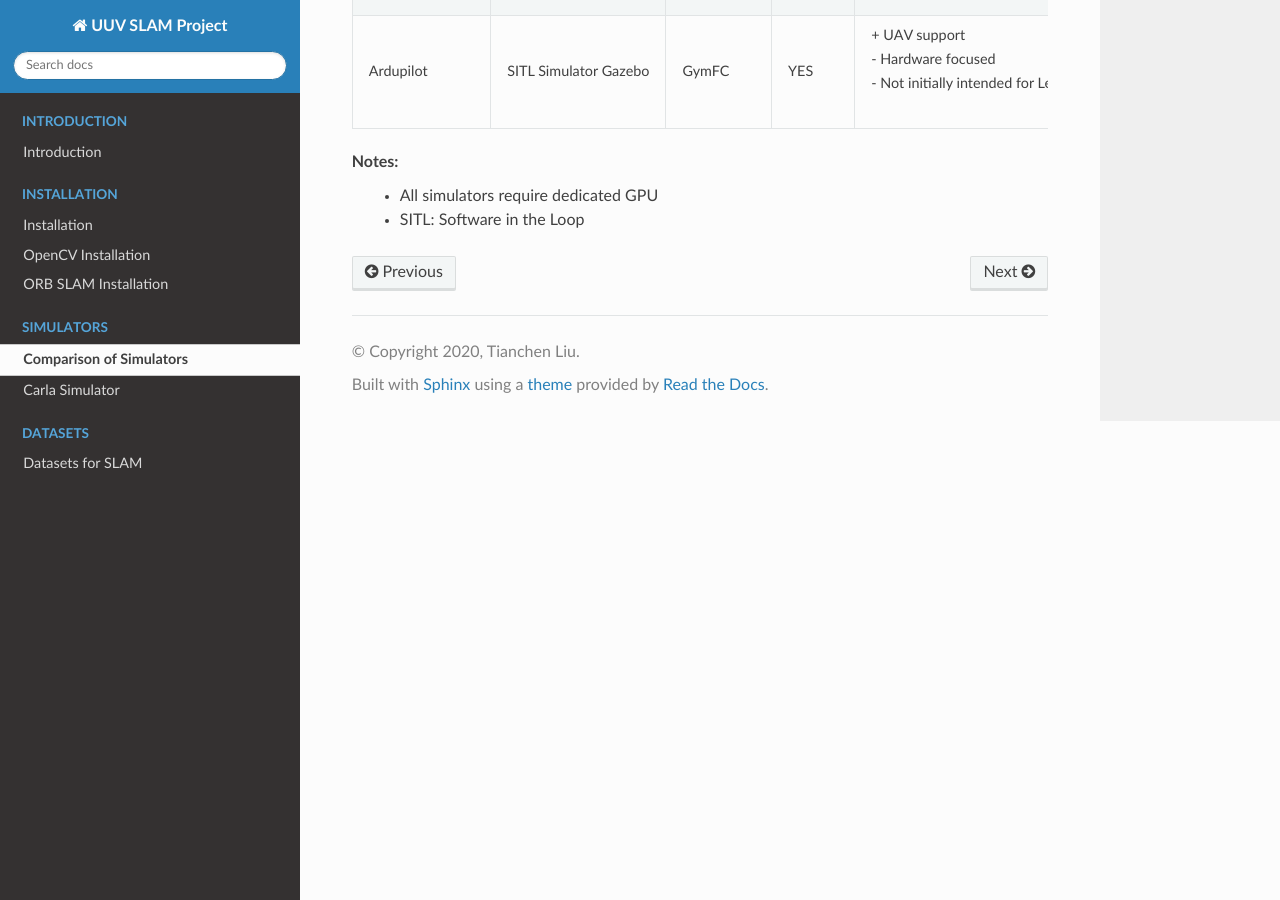
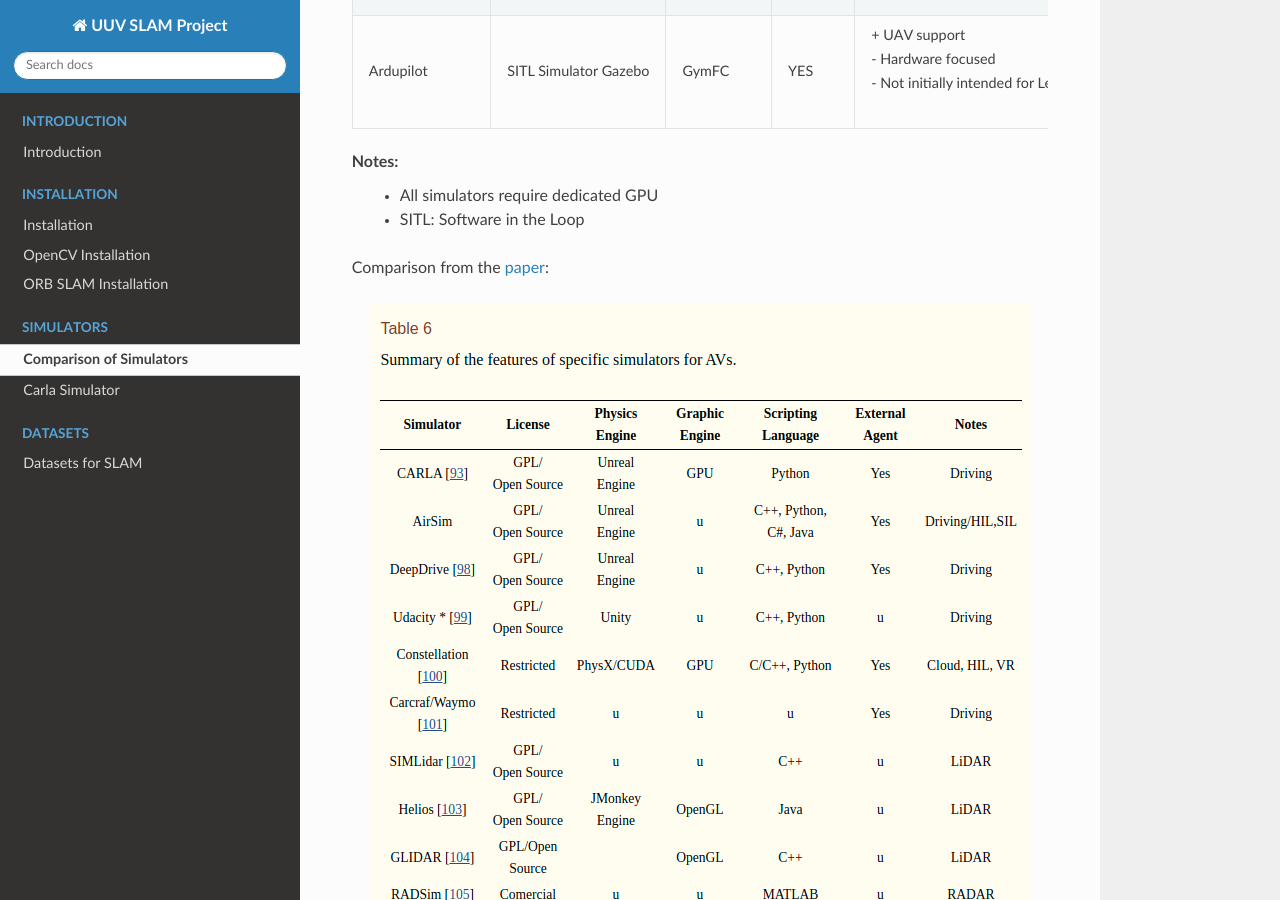
Before and after one commit to tianchenliu/uuv-slam-docs-test, a Sphinx documentation site: the page built from docs/source/sections/simulators/comparison.rst, in a window 1280 px wide and 900 px high, scrolled down 567 px. Built offline with Sphinx 7.4.7 and the Read the Docs theme 2.0.0, drawn with Linux system fonts in a browser that asks for light colours.

Commit message:
add two figures

```diff
--- a/docs/source/sections/simulators/comparison.rst
+++ b/docs/source/sections/simulators/comparison.rst
@@ -10,3 +10,12 @@
 Notes:
   - All simulators require dedicated GPU
   - SITL: Software in the Loop
+
+
+Comparison from the `paper <https://www.ncbi.nlm.nih.gov/pmc/articles/PMC6387009/>`_:
+
+.. figure:: ../../_images/comparison1.png
+   :align: center
+
+.. figure:: ../../_images/comparison2.png
+   :align: center
```
Also changed, not shown: docs/source/_images/comparison1.png (added), docs/source/_images/comparison2.png (added).
